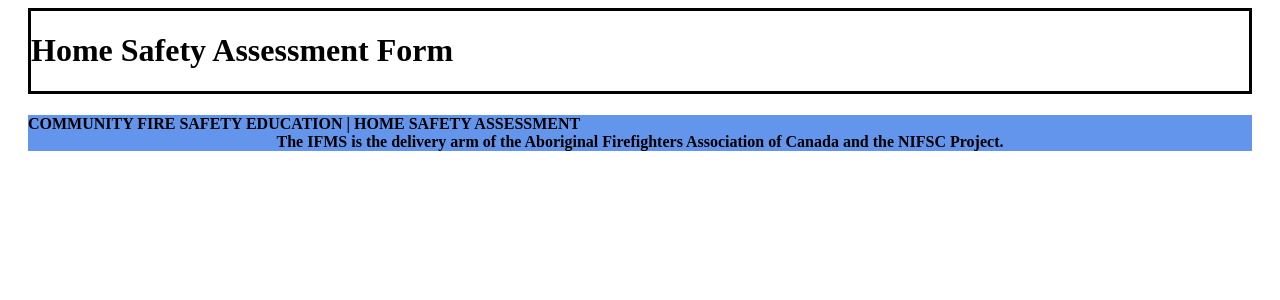
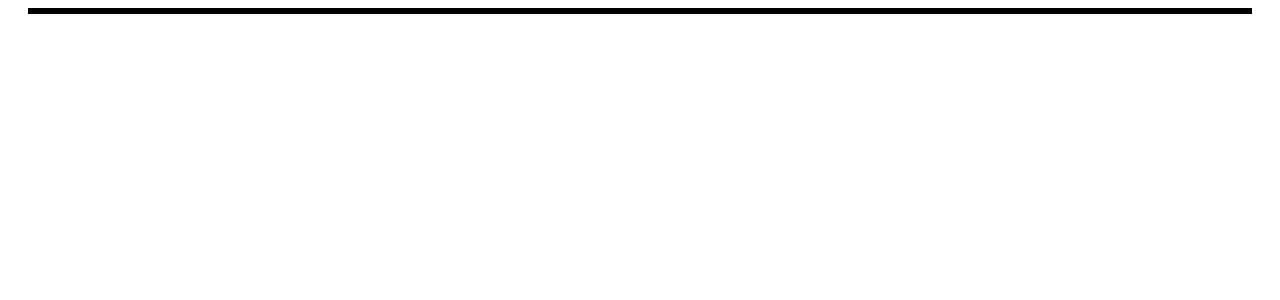
Before and after one commit to GGupta721/HSAtest, a React (Create React App) app in the folder hsatest/: page / in a window 1280 px wide. Shown: the top 300 px of the page. Built offline with nearby package versions, Linux system fonts and the light colour scheme.

Commit message:
cganhes made

```diff
--- a/hsatest/src/components/App.css
+++ b/hsatest/src/components/App.css
@@ -1,5 +1,5 @@
 .App {
   margin-left: 20px;
   margin-right: 20px;
-
+  border-style: solid;
 }
--- a/hsatest/src/components/App.js
+++ b/hsatest/src/components/App.js
@@ -1,17 +1,18 @@
-import React from 'react';
+import { Component } from 'react';
 import './App.css';
-import Top from './Header/Header.js'
-import Bottom from './Footer/Footer.js'
+// import Top from './Header/Header.js'
+// import Bottom from './Footer/Footer.js'
 
 
+class App extends Component {
+  render() {
+    return (
+      <div className="App">
 
-function App() {
-  return (
-    <div className="App">
-      <Top/>
-      <Bottom/>
-    </div>
-  );
+      </div>
+    )
+  }
 }
 
+
 export default App;
--- a/hsatest/src/index.js
+++ b/hsatest/src/index.js
@@ -8,7 +8,6 @@
   document.querySelector('#root')
 );
 
-
 if(module.hot){
   module.hot.accept();
 }
```
Also changed, not shown: 2 other files (tests, documents, lock files or other folders).
